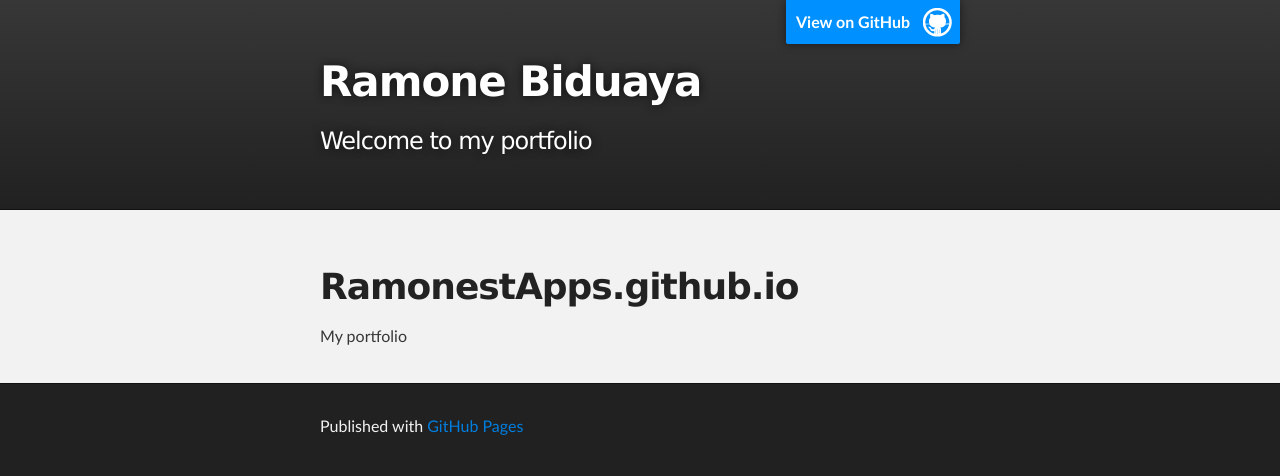
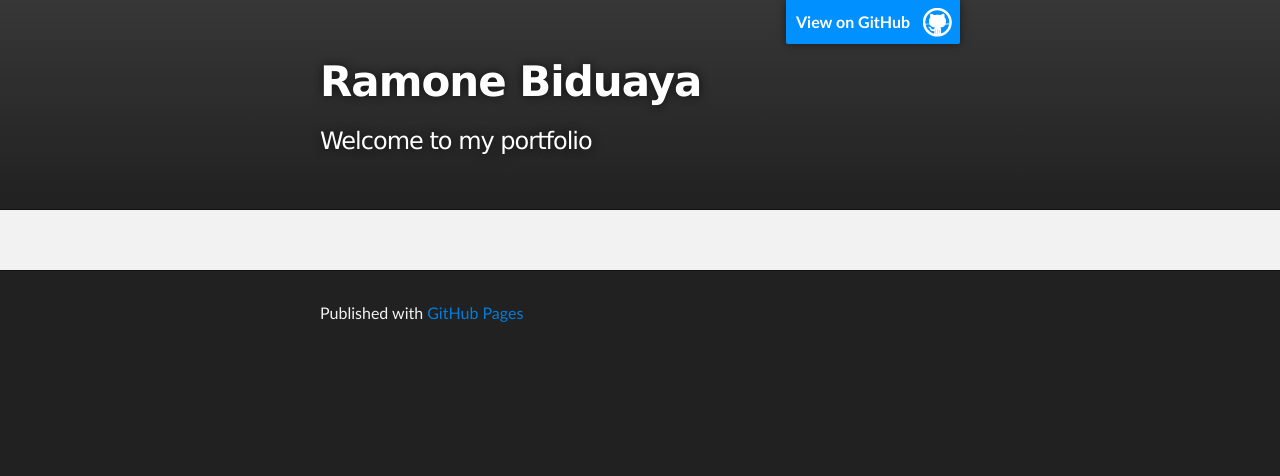
Before and after one commit to RamonestApps/RamonestApps.github.io, a plain HTML site: page index.html in a window 1280 px wide. Drawn offline with Linux system fonts and the light colour scheme.

Commit message:
Update index.html page
change main section content

```diff
--- a/index.html
+++ b/index.html
@@ -27,11 +27,7 @@
     <!-- MAIN CONTENT -->
     <div id="main_content_wrap" class="outer">
       <section id="main_content" class="inner">
-        <h1>
-<a name="ramonestappsgithubio" class="anchor" href="#ramonestappsgithubio"><span class="octicon octicon-link"></span></a>RamonestApps.github.io</h1>
-
-<p>My portfolio</p>
-      </section>
+	  </section>
     </div>
 
     <!-- FOOTER  -->
```
